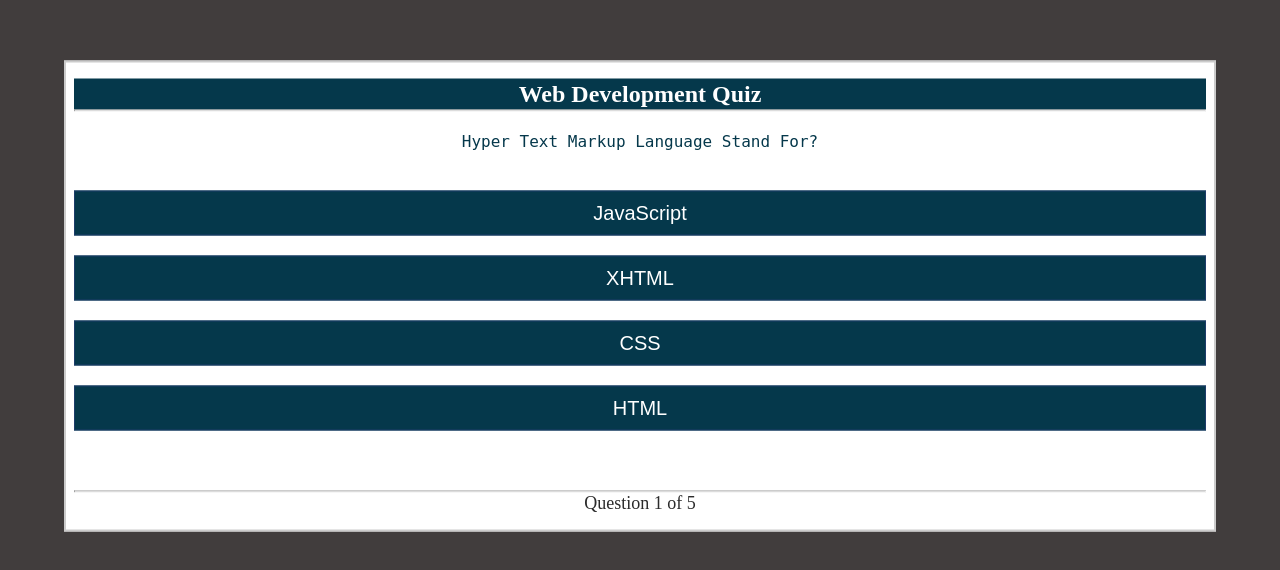
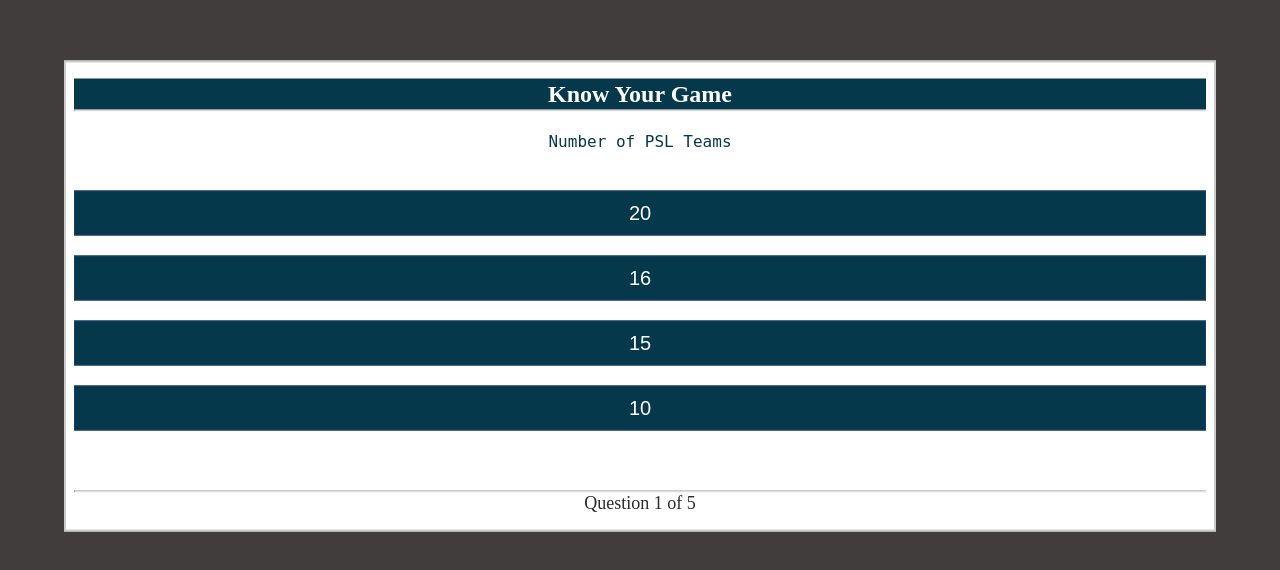
Before and after one commit to ndzalamabasa/quiz, a plain HTML site: page index.html in a window 1280 px wide. Shown: the part 104-674 px from the top of the page. Drawn offline with Linux system fonts and the light colour scheme.

Commit message:
Added Know your Game Quiz

```diff
--- a/index.html
+++ b/index.html
@@ -12,7 +12,7 @@
 <!--Quiz container-->
         <div id="quiz">
 <!--Quiz heading-->
-            <h1 id="topic">Web Development Quiz</h1>
+            <h1 id="topic">Know Your Game</h1>
             <hr style="margin-bottom: 20px">
 
 <!--Question and buttons container for answers-->
--- a/questions.js
+++ b/questions.js
@@ -92,7 +92,7 @@ function showScores() {
             populate();
         }
         else {
-            topic.innerHTML = "Web Development Quiz";
+            topic.innerHTML = "Know Your Game";
             element.classList.toggle("show-results");
             page.style.opacity = 1;
             quiz = new Quiz(questions);
@@ -102,17 +102,17 @@ function showScores() {
 }
 
 const questions = [
-    new Question("Hyper Text Markup Language Stand For?", ["JavaScript", "XHTML","CSS", "HTML"], "HTML"),
-    new Question("Which language is used for styling web pages?", ["HTML", "JQuery", "CSS", "XML"], "CSS"),
-    new Question("Which is not a JavaScript Framework?", ["Python Script", "JQuery","Django", "NodeJS"], "Django"),
-    new Question("Which is used for Connect To Database?", ["PHP", "HTML", "JS", "All"], "PHP"),
-    new Question("What language is used in relational databases?", ["JavaScript", "Nodejs", "SQL", "All"], "SQL")
+    new Question("Number of PSL Teams", ["20", "16","15", "10"], "16"),
+    new Question("PSL all time leading goal scorer", ["Collins Mbesuma", "Siyabonga Nomvete", "Samir Nurkovic", "Benedict Vilakazi"], "Siyabonga Nomvete"),
+    new Question("1991?", ["2000", "1970","1990", "1996"], "1996"),
+    new Question("Team with Most PSL League titles?", ["Kaizer Chiefs", "Mamelodi Sundowns", "moroka Swallows", "Orlando Pirates"], "Mamelodi Sundowns"),
+    new Question("First Soweto derby match was on the", ["2 February 1996", "10 june 1990", "13 December 1968", "24 January 1970"], "24 January 1970")
 ];
 
 const politics = [
     new Question("South African first Black President", ["Thabo Mbeki", "Nelson Mandela","De Clerk", "Jacob Zuma"], "Nelson Mandela"),
     new Question("South African Freedom Day is celebrated on the", ["27th April", "16th June", "21st March", "9th August"], "27th April"),
-    new Question("Who was not a Revonia Trialist?", ["Nelson Mandela", "Andrew Mlangeni","Mahhumed Cathrada", "Desmond Tutu"], "Desmond Tutu"),
+    new Question("Who was not a Revonia Trialist?", ["Nelson Mandela", "Andrew Mlangeni","Mohamed Kathrada", "Desmond Tutu"], "Desmond Tutu"),
     new Question("Current Minister of Sports", ["Nathi Mthethwa", "Fikile Mbalula", "Mbuyiseni Ndlozi", "Patricia Deliel"], "Nathi Mthethwa"),
     new Question("ACDP Leader", ["Mbazima Shilowa", "Kenneth Meshoe", "Herman Mashaba", "Trevor Mannuel"], "Kenneth Meshoe")
 ];
```
